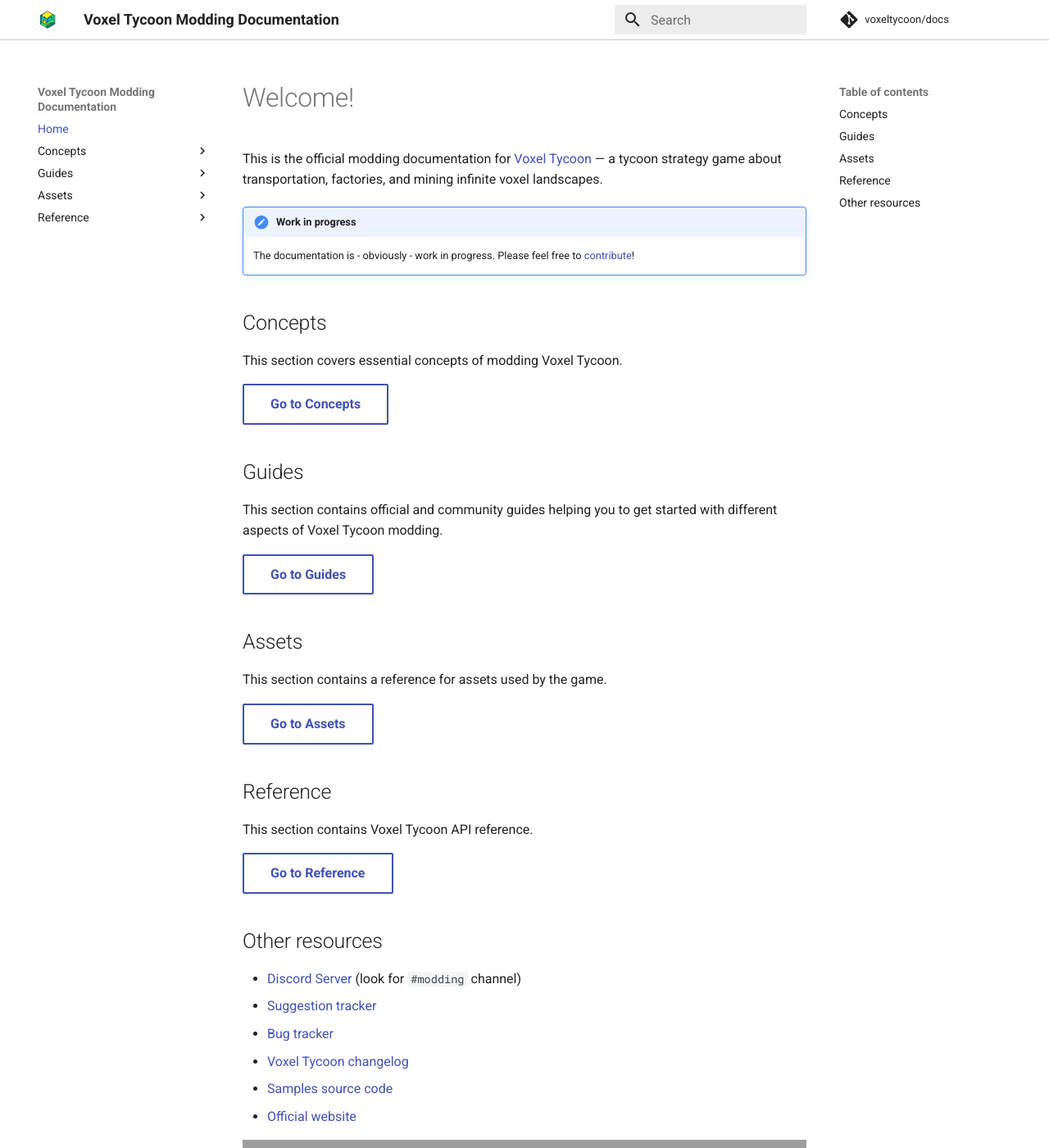
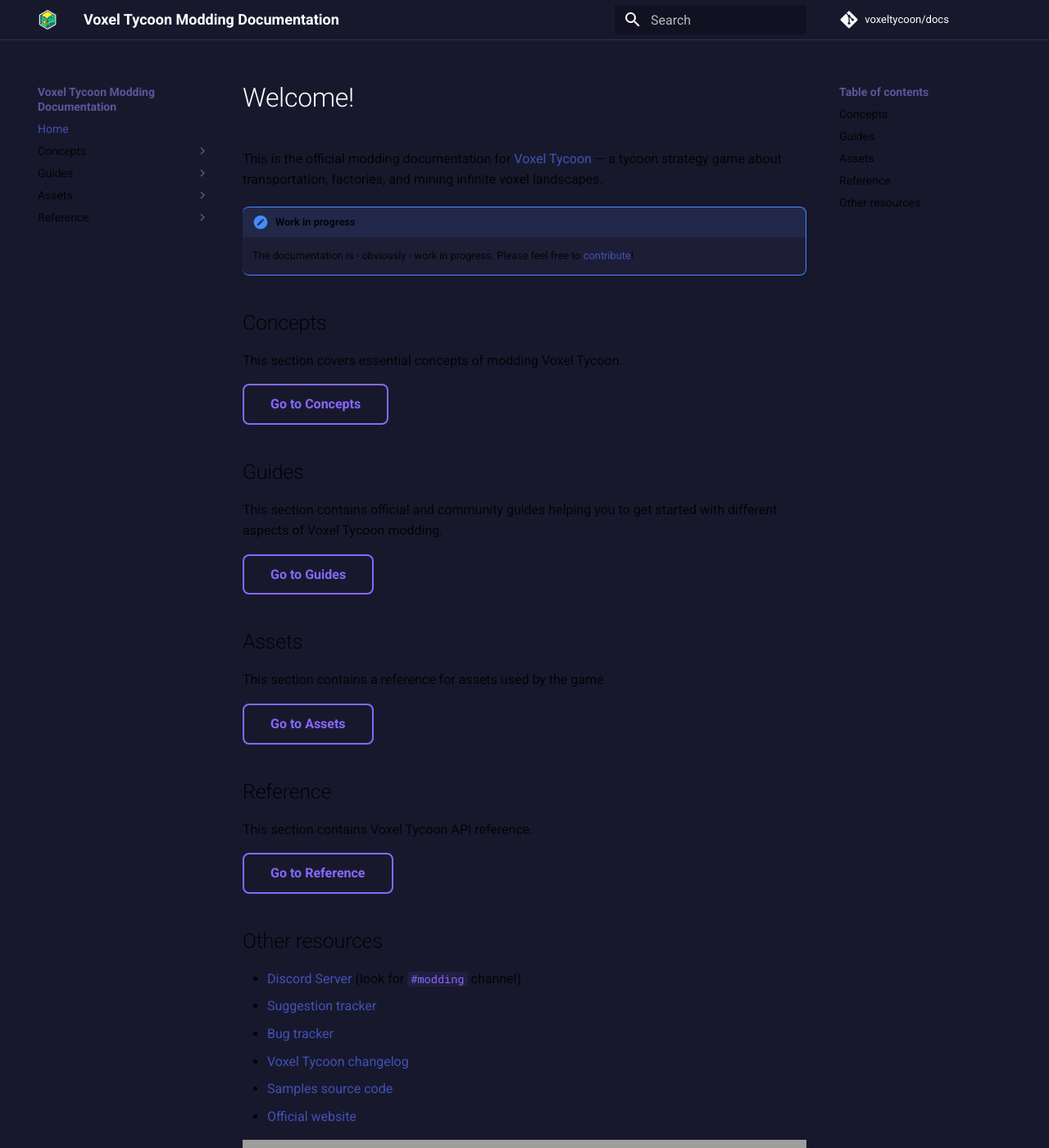
Before and after one commit to voxeltycoon/docs, an MkDocs documentation site: the page built from docs/index.md, in a window 1280 px wide and 1400 px high. Shown: the whole window at 82% size. Built offline with MkDocs 1.6.1 and Material for MkDocs 9.7.7, drawn with Linux system fonts in a browser that asks for light colours; comment, search, counter and statistics services are not loaded; grey boxes are pictures that could not be loaded.

Commit message:
vt color scheme

```diff
--- a/docs/stylesheets/extra.css
+++ b/docs/stylesheets/extra.css
@@ -1,9 +1,78 @@
-[data-md-color-primary=white] .md-header {
-  border-bottom: solid 1px #ccc;
+[data-md-color-scheme="vt"] {
+  --md-default-fg-color:white;
+  --md-default-bg-color:#18182d;
+  --md-default-fg-color--light:#615399;
+  --md-default-fg-color--lighter: #ffffff47;
+  --md-primary-fg-color:#8768ff;
+  --md-code-fg-color: #8768ff;
+  --md-code-bg-color:#8768ff17;
+  --md-admonition-bg-color: #1d1d35;
+  --md-code-hl-string-color: #27df7d;
+  --md-code-hl-number-color: #fff024;
+  --md-code-hl-special-color: hsla(340, 83%, 47%, 1);
+  --md-code-hl-function-color: rgb(199, 72, 221);
+  --md-code-hl-constant-color: #8768ff;
+  --md-code-hl-keyword-color: rgb(66, 165, 247);
+  --md-code-hl-name-color: var(--md-code-fg-color);
+  --md-code-hl-operator-color:var(--md-default-fg-color--light);
+  --md-code-hl-punctuation-color: #938cad;
+  --md-code-hl-comment-color: #615399;
+  --md-code-hl-generic-color: var(--md-default-fg-color--light);
+  --md-code-hl-variable-color:var(--md-default-fg-color--light);
+  --md-code-hl-color: hsla(#{hex2hsl($clr-yellow-a200)}, 0.5);
+}
+
+.md-typeset h1 {
+  color: var(--md-default-fg-color);
+}
+
+.md-typeset kbd {
+  color: #000;
+  /* background: #131313;
+  box-shadow: none; */
+}
+
+.md-nav__icon.md-icon {
+  color: var(--md-default-fg-color--lighter);
+}
+
+.md-header {
+  background-color:var(--md-default-bg-color);
+  border-bottom:solid 1px rgba(255, 255, 255, 0.1);
   box-shadow: none;
 }
 
 .md-header[data-md-state=shadow] {
-    box-shadow: none;
-    transition: none;
+  box-shadow: none;
+  transition: none;
 }
+
+.md-typeset table:not([class]) th {
+  color: #8477b5;
+  background: var(--md-code-bg-color);
+}
+
+.md-typeset table:not([class]) {
+  background: var(--md-admonition-bg-color);
+}
+
+.md-typeset .admonition, .md-typeset details {
+  border-left: none;
+  border-radius: 0.4rem;
+}
+
+.md-typeset pre>code {
+  border-radius: 0.4rem;
+}
+
+.md-typeset img {
+  border-radius: 0.4rem;
+}
+
+.md-typeset table:not([class]) {
+  border-radius: 0.4rem;
+}
+
+.md-typeset .md-button {
+  border-radius: 0.4rem;
+}
--- a/mkdocs.yml
+++ b/mkdocs.yml
@@ -18,8 +18,8 @@
   logo: images/logo.png
   favicon: images/favicon.png
   palette:
-    primary: white
-    accent: green
+    scheme: vt
+
   font:
     text: Roboto
     code: Roboto Mono
```
